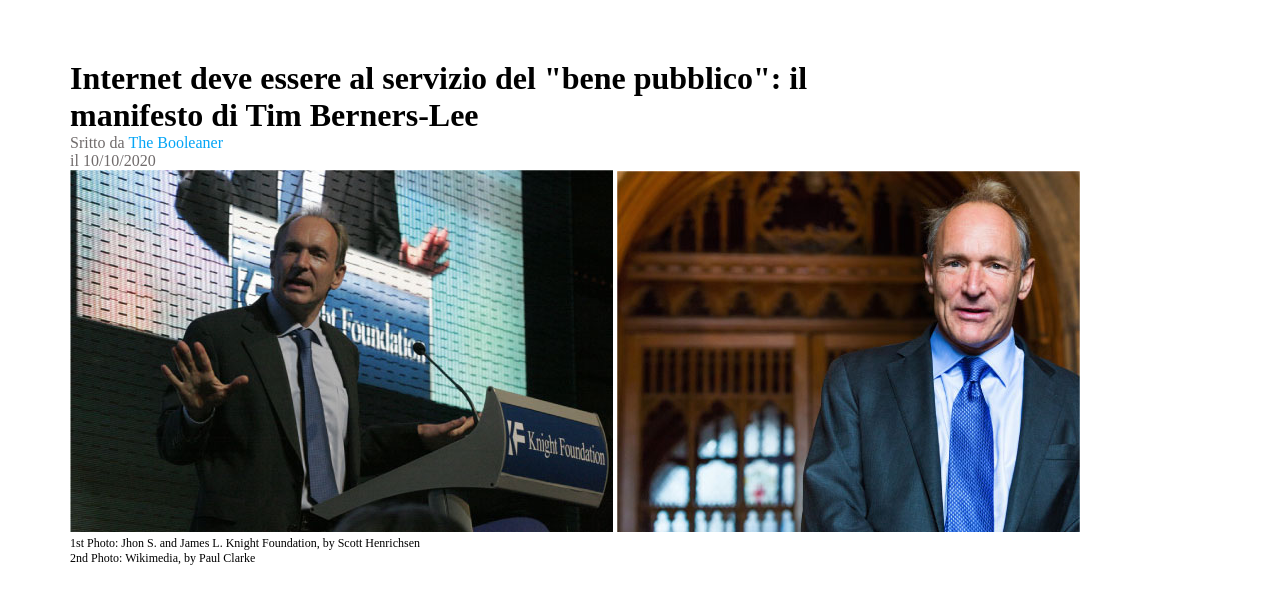
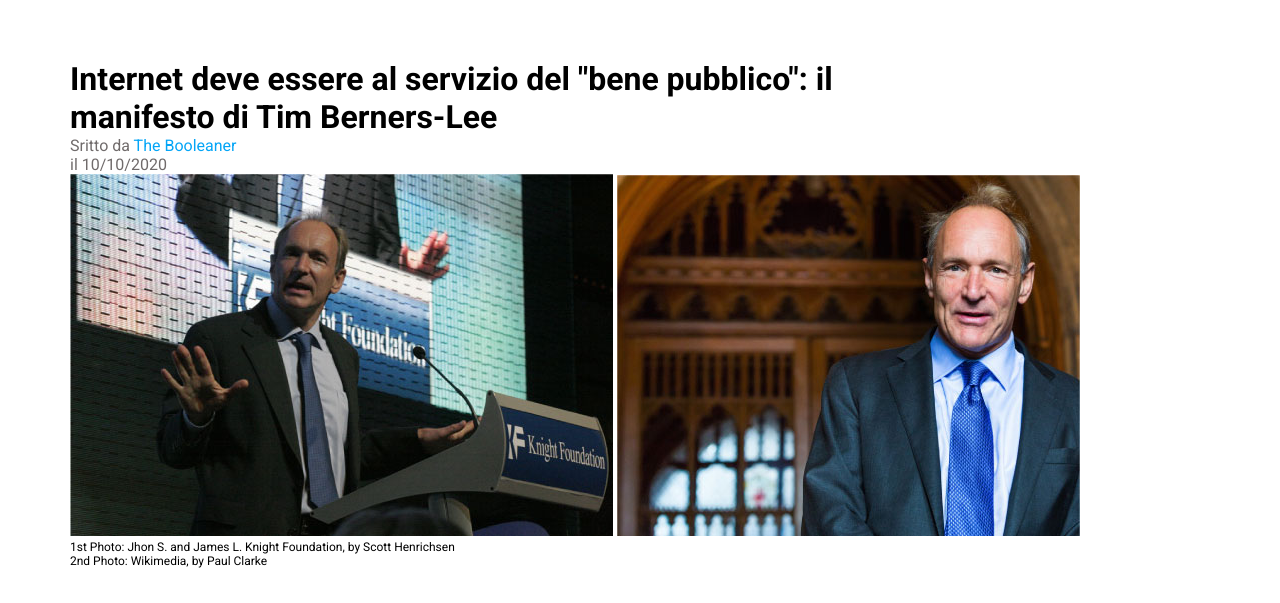
Before and after one commit to RobyLedda94/html-css-booleaner, a plain HTML site: page index.html in a window 1280 px wide. Shown: the part 150-753 px from the top of the page. Drawn offline with Linux system fonts and the light colour scheme.

Commit message:
[UPD] added google font in file index.html

```diff
--- a/css/style.css
+++ b/css/style.css
@@ -2,6 +2,10 @@
     margin: 0;
     padding: 0;
     box-sizing: border-box;
+}
+
+body{
+    font-family: "Roboto", sans-serif;
 }
 
 .intestazione{
--- a/index.html
+++ b/index.html
@@ -5,6 +5,9 @@
     <meta name="viewport" content="width=device-width, initial-scale=1.0">
     <title>The Booleaner</title>
     <link rel="stylesheet" href="./css/style.css">
+    <link rel="preconnect" href="https://fonts.googleapis.com">
+    <link rel="preconnect" href="https://fonts.gstatic.com" crossorigin>
+    <link href="https://fonts.googleapis.com/css2?family=Roboto:ital,wght@0,100;0,300;0,400;0,500;0,700;0,900;1,100;1,300;1,400;1,500;1,700;1,900&display=swap" rel="stylesheet">
 </head>
 <body>
 
@@ -76,9 +79,6 @@
             <span class="gray">Potrebbero interessarti</span>
             <div class="square monitor">Lorem ipsum dolor</div>
             <div class="square grafico">Lorem ipsum dolor</div>
-
-
-
         </footer>
 
 
```
